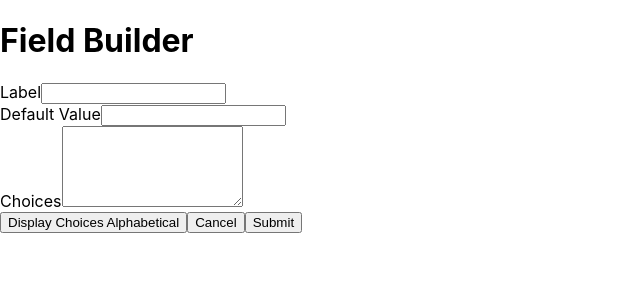
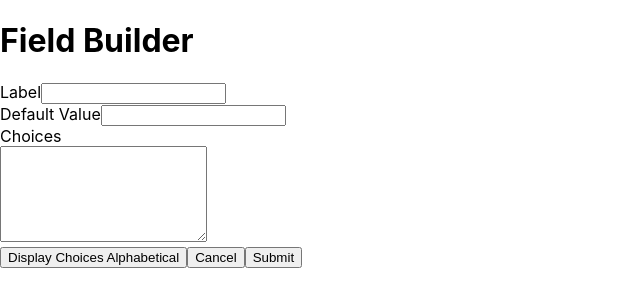
Before and after one commit to YordanLV/field-builder, a React (Create React App) app: page / in a window 1280 px wide. Shown: the top 306 px of the page, without its empty margins (0-640 px from the left). Built offline with nearby package versions, Linux system fonts and the light colour scheme.

Commit message:
Added logic for checking if word exceeds 40 char

```diff
--- a/package.json
+++ b/package.json
@@ -10,6 +10,7 @@
     "react": "^17.0.2",
     "react-dom": "^17.0.2",
     "react-scripts": "4.0.3",
+    "react-uid": "^2.3.1",
     "styled-components": "^5.3.1",
     "web-vitals": "^1.0.1"
   },
--- a/src/components/ArrayTextArea/index.jsx
+++ b/src/components/ArrayTextArea/index.jsx
@@ -1,8 +1,45 @@
-export default function ArrayTextArea({label, value, onChange}) {
+import styled from "styled-components";
+import { uid } from "react-uid";
+
+const TextAreaWrapper = styled.div`
+  position: relative;
+`;
+
+const Textarea = styled.textarea`
+  font: 400 16px Arial;
+  color: white;
+`;
+
+const OverlayTextArea = styled.div`
+  position: absolute;
+  font: 400 16px Arial;
+  padding: 3px;
+  top: 0;
+`;
+
+const HighlightedText = styled.span`
+  color: red;
+`;
+
+export default function ArrayTextArea({ label, value, arrayValues, onChange }) {
   return (
     <div>
       <label>{label}</label>
-      <textarea rows="5" wrap="hard" value={value} onChange={onChange} />
+      <TextAreaWrapper>
+        <Textarea rows="5" wrap="hard" value={value} onChange={onChange} />
+        <OverlayTextArea>
+          {arrayValues?.map((singleValue) => {
+              const nonExceededValue = singleValue.slice(0, 40);
+              const exceededValue = singleValue.slice(40);
+              return (
+                <div key={uid(singleValue)}>
+                  {nonExceededValue}
+                  {exceededValue && <HighlightedText>{exceededValue}</HighlightedText>}
+                </div>
+              )
+            })}
+        </OverlayTextArea>
+      </TextAreaWrapper>
     </div>
   );
 }
--- a/src/containers/App.js
+++ b/src/containers/App.js
@@ -1,4 +1,4 @@
-import { useEffect, useState, useCallback } from "react";
+import { useState } from "react";
 import axios from "axios";
 
 import Input from "../components/Input";
@@ -16,22 +16,6 @@ export default function App() {
 
   const [fields, setFields] = useState(defaultFields);
   const [error, setError] = useState("");
-
-  const saveLocalFields = () => {
-    localStorage.setItem("fields", JSON.stringify(fields));
-  };
-  const getSaveLocalFields = useCallback(() => {
-    if (localStorage.getItem("fields") === null) {
-      localStorage.setItem("fields", JSON.stringify(fields));
-    } else {
-      let fieldsLocal = JSON.parse(localStorage.getItem("fields"));
-      setFields(fieldsLocal);
-    }
-  }, [fields]);
-
-  useEffect(() => {
-    getSaveLocalFields();
-  }, [getSaveLocalFields]);
 
   const setLabel = (event) => {
     const value = event.target.value;
@@ -108,7 +92,7 @@ export default function App() {
         onChange={setDefaultValue}
         value={fields.defaultValue}
       />
-      <Textarea label="Choices" onChange={setChoices} value={stringChoices} />
+      <Textarea label="Choices" onChange={setChoices} value={stringChoices} arrayValues={fields.choices} />
       <Button
         label="Display Choices Alphabetical"
         onClick={arrangeAlphabetical}
```
Also changed, not shown: 1 other file (tests, documents, lock files or other folders).
